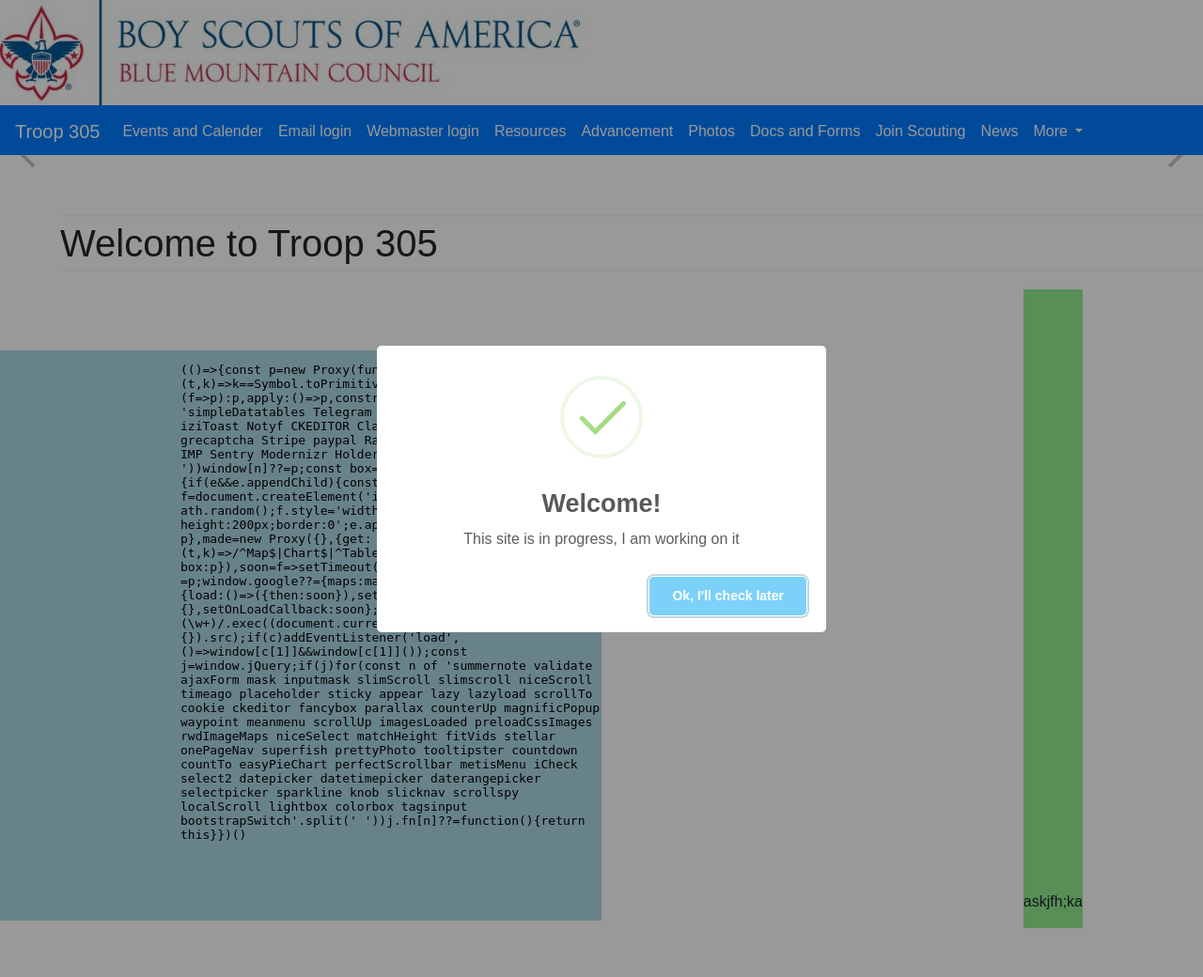
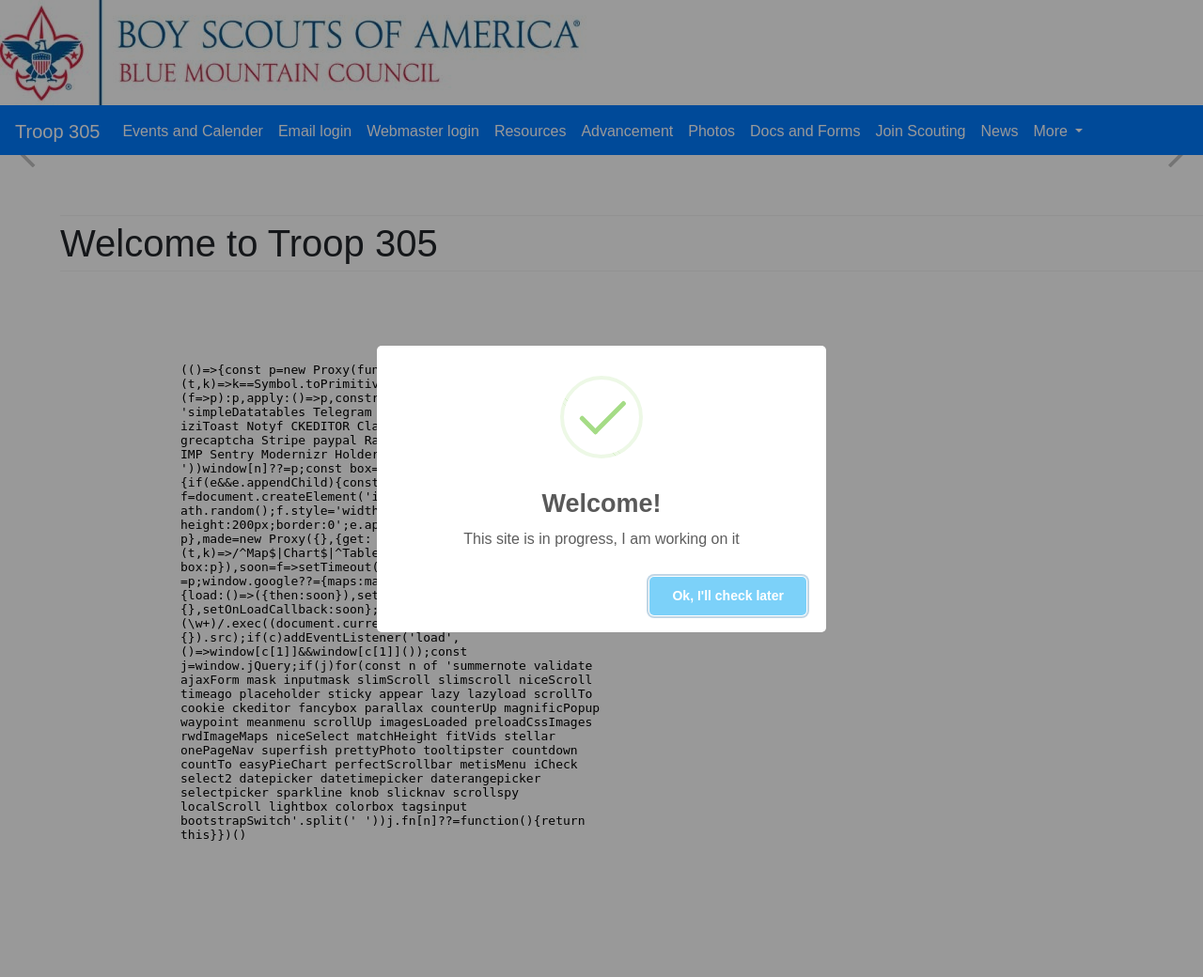
Before and after one commit to Xenophloxic/troop305, a Flask app: template templates/index.html in a window 1280 px wide. Shown: the whole page at 94% size. Run offline with Flask 2, Linux system fonts and the light colour scheme; the template is opened without the code that fills it, so the values that code supplies are empty; parts of the project's set-up code (start-up, migrations or seed data) failed here and were passed over; some libraries are stand-ins or nearby versions.

Commit message:
flexbox index

```diff
--- a/static/style.css
+++ b/static/style.css
@@ -55,17 +55,14 @@ a:hover {
    background: red;
  }
 
-.parent {
+.indexparent {
   display: flex;
 }
 .map {
   width: 50%;
-  background: lightblue;
-  /* Just so it's visible */
+  margin-right: auto;
+  padding-left: 15%;
 }
 .events {
   flex: 1;
-  /* Grow to rest of container */
-  background: lightgreen;
-  /* Just so it's visible */
 }
--- a/templates/index.html
+++ b/templates/index.html
@@ -23,13 +23,13 @@
     </div>
 </div>
 
-<div class="parent">
-    <div style="width: 50%; margin-right: auto; padding-left: 15%;" class="map">
+<div class="indexparent">
+    <div class="map">
         <iframe width="100%" height="600" frameborder="0" scrolling="no" marginheight="0" marginwidth="0" src="https://maps.google.com/maps?width=100%25&amp;height=600&amp;hl=en&amp;q=1420%20S%20Second%20Ave,%20Walla%20Walla,%20WA+(Christ%20Lutheran%20Church)&amp;t=&amp;z=14&amp;ie=UTF8&amp;iwloc=B&amp;output=embed">
         </iframe>
     </div>
 
-    <div style="position: absolute; right: 10%; bottom: 5%; padding-top: 50%;" class="events">
+    <div class="events">
         <p>askjfh;ka</p>
     </div>
 </div>
```
